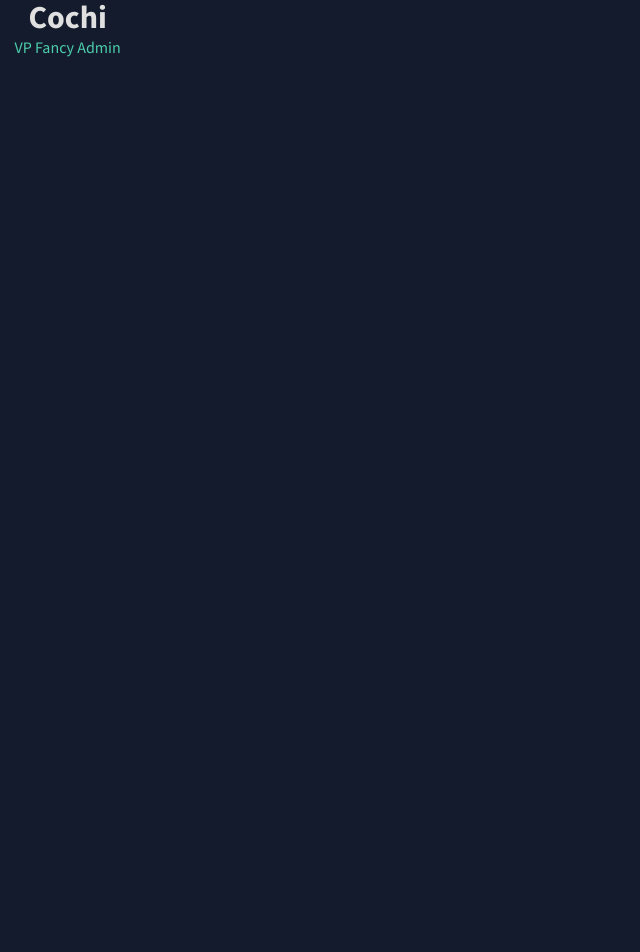
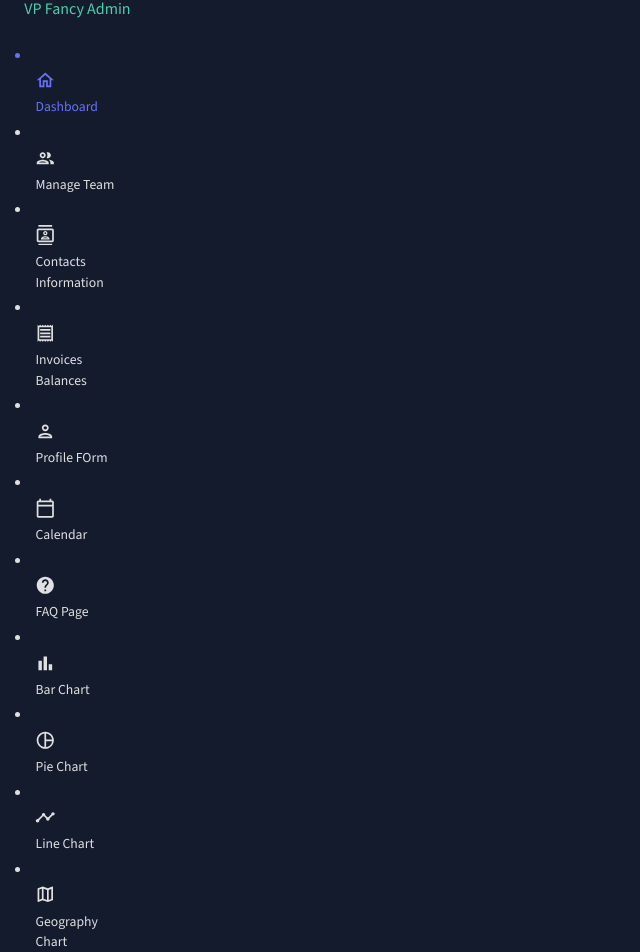
Before and after one commit to bradcochi/react-admin, a React (Create React App) app: page / in a window 1280 px wide. Shown: the part 150-1102 px from the top of the page, without its empty margins (0-640 px from the left). Before the commit the page ends 800 px from the top, so only its background shows below. Built offline with nearby package versions, Linux system fonts and the light colour scheme.

Commit message:
added icons and links to Sidebar

```diff
--- a/src/scenes/global/Sidebar.jsx
+++ b/src/scenes/global/Sidebar.jsx
@@ -19,7 +19,7 @@
 
 const Item = ({ title, to, icon, selected, setSelected }) => {
   const theme = useTheme();
-  const colors = tokens(theme.pallete.mode);
+  const colors = tokens(theme.palette.mode);
   return (
     <MenuItem
       active={selected === title}
@@ -89,7 +89,85 @@
       )}
 
       {/* MENU ITEMS */}
-      <Box paddingLeft={isCollapsed ? undefined : "10%"}></Box>
+      <Box paddingLeft={isCollapsed ? undefined : "10%"}>
+        <Item
+          title="Dashboard"
+          to="/"
+          icon={<HomeOutlinedIcon />}
+          selected={selected}
+          setSelected={setSelected}
+        />
+        <Item
+          title="Manage Team"
+          to="/team"
+          icon={<PeopleOutlinedIcon />}
+          selected={selected}
+          setSelected={setSelected}
+        />
+        <Item
+          title="Contacts Information"
+          to="/contacts"
+          icon={<ContactsOutlinedIcon />}
+          selected={selected}
+          setSelected={setSelected}
+        />
+        <Item
+          title="Invoices Balances"
+          to="/invoices"
+          icon={<ReceiptOutlinedIcon />}
+          selected={selected}
+          setSelected={setSelected}
+        />
+        <Item
+          title="Profile FOrm"
+          to="/form"
+          icon={<PersonOutlinedIcon />}
+          selected={selected}
+          setSelected={setSelected}
+        />
+        <Item
+          title="Calendar"
+          to="/calendar"
+          icon={<CalendarTodayOutlinedIcon />}
+          selected={selected}
+          setSelected={setSelected}
+        />
+        <Item
+          title="FAQ Page"
+          to="/faq"
+          icon={<HelpOutlinedIcon />}
+          selected={selected}
+          setSelected={setSelected}
+        />
+        <Item
+          title="Bar Chart"
+          to="/bar"
+          icon={<BarChartOutlinedIcon />}
+          selected={selected}
+          setSelected={setSelected}
+        />
+        <Item
+          title="Pie Chart"
+          to="/pie"
+          icon={<PieChartOutlineOutlinedIcon />}
+          selected={selected}
+          setSelected={setSelected}
+        />
+        <Item
+          title="Line Chart"
+          to="/line"
+          icon={<TimelineOutlinedIcon />}
+          selected={selected}
+          setSelected={setSelected}
+        />
+        <Item
+          title="Geography Chart"
+          to="/geography"
+          icon={<MapOutlinedIcon />}
+          selected={selected}
+          setSelected={setSelected}
+        />
+      </Box>
     </Box>
   );
 };
```
